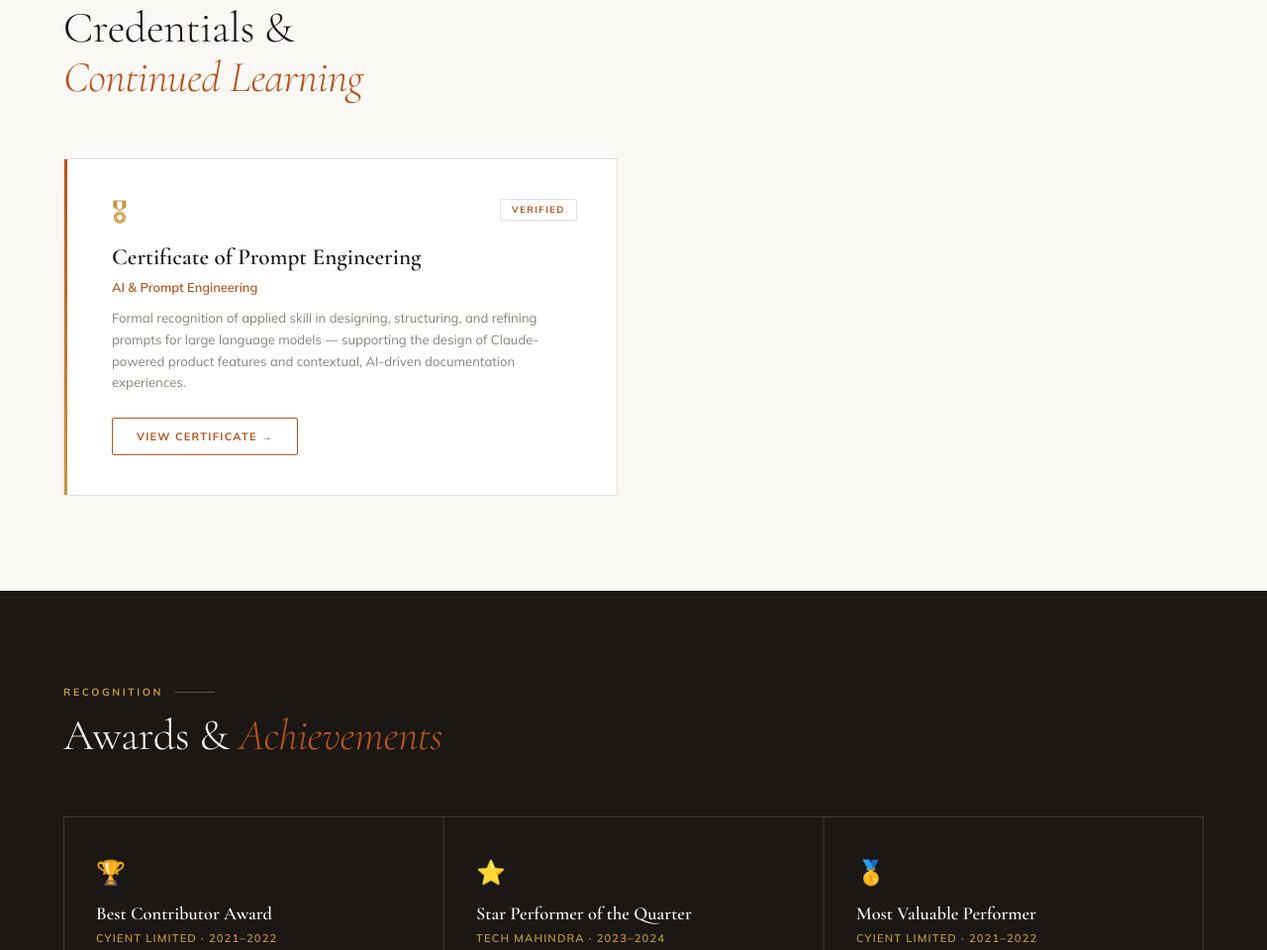
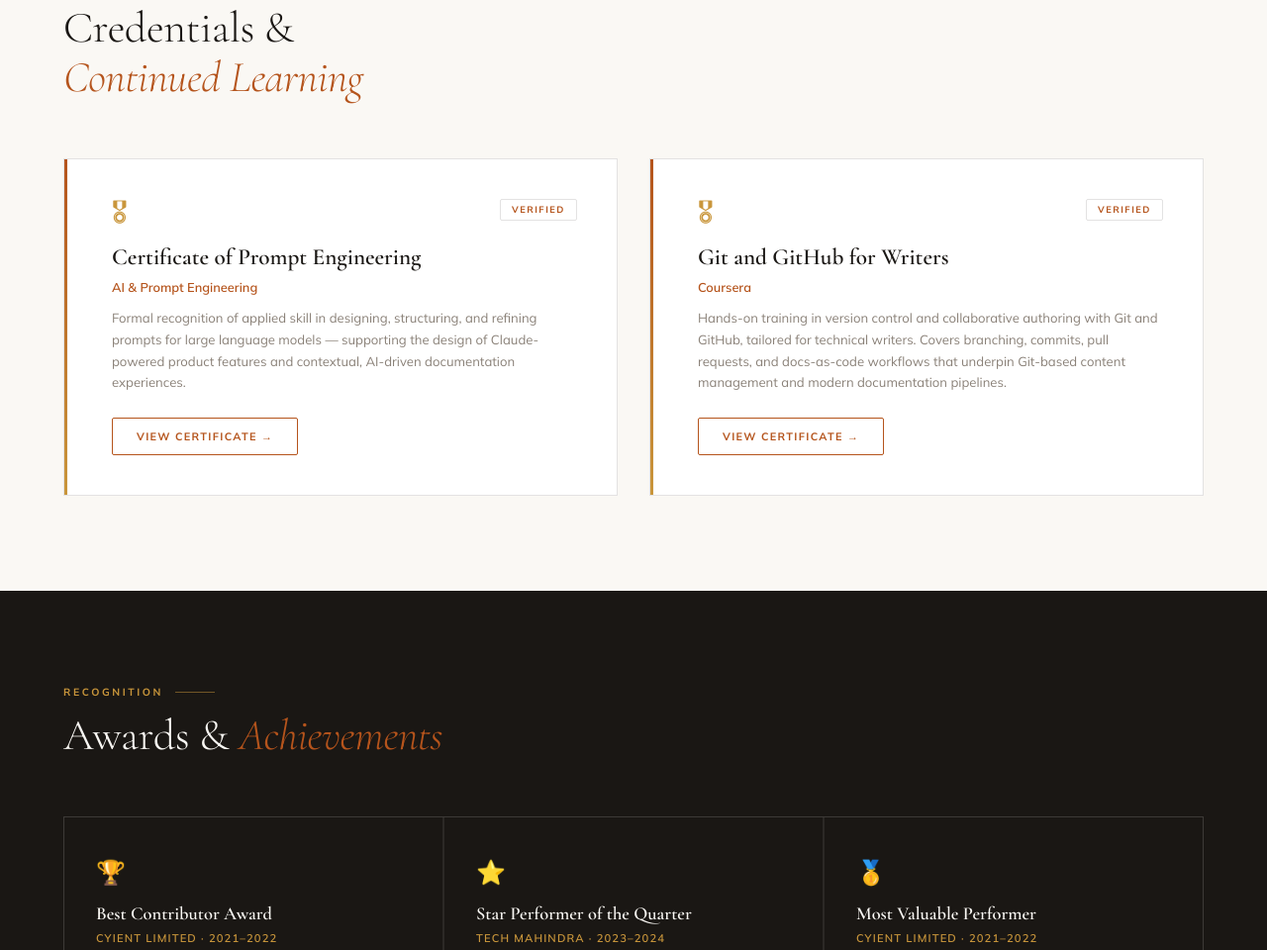
Before and after one commit to gopalakrishnasoma-bot/PortFolio, a plain HTML site: page index.html in a window 1280 px wide. Shown: the part 5722-6682 px from the top of the page at 99% size. Drawn offline with nearby package versions, Linux system fonts and the light colour scheme.

Commit message:
Update index.html

```diff
--- a/index.html
+++ b/index.html
@@ -1164,6 +1164,18 @@
       </p>
       <a href="https://drive.google.com/file/d/1Zt_OnfUnHhgdNaQ-nt3pNYhwlW1qVAMl/view?usp=sharing" target="_blank" class="cert-link">View Certificate →</a>
     </div>
+    <div class="cert-card">
+      <div class="cert-top">
+        <div class="cert-seal">🎖</div>
+        <div class="cert-badge">Verified</div>
+      </div>
+      <div class="cert-title">Git and GitHub for Writers</div>
+      <div class="cert-issuer">Coursera</div>
+      <p class="cert-desc">
+        Hands-on training in version control and collaborative authoring with Git and GitHub, tailored for technical writers. Covers branching, commits, pull requests, and docs-as-code workflows that underpin Git-based content management and modern documentation pipelines.
+      </p>
+      <a href="https://drive.google.com/file/d/13hJUqWYonILY6MYs3rj4atmJclYVIg33/view?usp=sharing" target="_blank" class="cert-link">View Certificate →</a>
+    </div>
   </div>
 </section>
 
```
